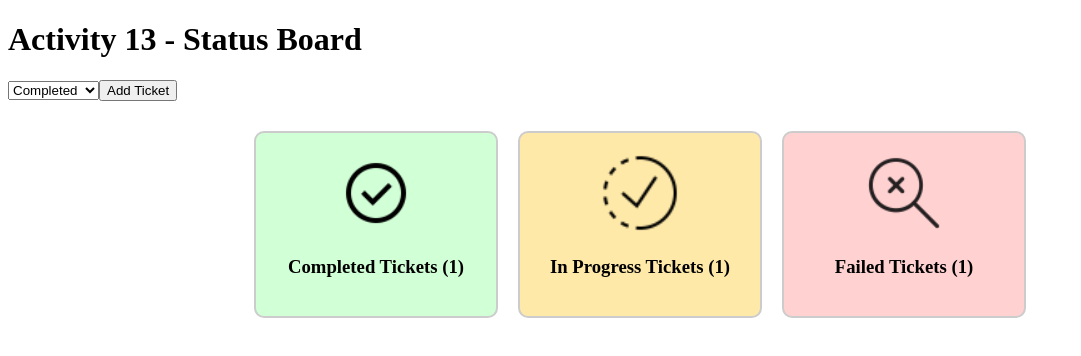
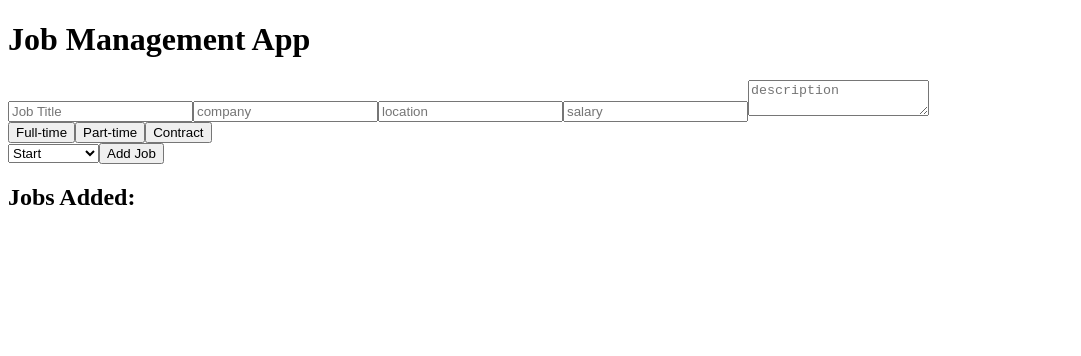
Before and after one commit to nathanfell32-debug/my-first-react-app, a React (Create React App) app: page / in a window 1280 px wide. Shown: the top 356 px of the page, without its empty margins (0-1081 px from the left). Built offline with nearby package versions, Linux system fonts and the light colour scheme.

Commit message:
practical activity 14 - Building a job management application form
Building a Job Management Application Form
Objective: Create a React application with a form to add and categorize jobs, including input fields, category selection, and job status options.

```diff
--- a/src/App.js
+++ b/src/App.js
@@ -1,14 +1,29 @@
 import React from "react";
-import StatusBoard from "./activity-13/StatusBoard";
-
+import { useState } from "react";
+import JobForm from "./activity-14/JobForm";
 
 function App() {
+  const [jobs, setJobs] = useState([]);
+
+  function handleAddJob(newJob) {
+    setJobs([...jobs, newJob]);
+  }
+
   return (
-    <div className="App">
-      <h1>Activity 13 - Status Board</h1>
-      <StatusBoard />
+    <div>
+      <h1>Job Management App</h1>
+
+      <JobForm onAddJob={handleAddJob} />
+
+      <h2>Jobs Added:</h2>
+      <ul>
+        {jobs.map((job, index) => (
+          <li key={index}>
+            <strong>{job.title}</strong>> - {job.company}, {job.location}
+          </li>
+        ))}
+      </ul>
     </div>
-   );
+  );
 }
-
 export default App;
--- /dev/null
+++ b/src/activity-14/JobForm.jsx
@@ -0,0 +1,74 @@
+import { useState } from "react";
+
+function JobForm ({ onAddJob }) {
+    const [formData, setFormData] = useState({
+        title: "",
+        company: "",
+        location: "",
+        salary: "",
+        description: "",
+        category: "",
+        status: "start",
+      });
+
+      function handleChange(e) {
+        setFormData({
+            ...formData,
+            [e.target.name]: e.target.value,
+        });
+      }
+      function handleCategorySelect(category) {
+        setFormData({
+            ...formData,
+            category,
+        });
+      }
+      function handleSubmit(e) {
+        e.preventDefault();
+
+        if (!formData.title || !formData.category || !formData.status) {
+            alert("Please fill in all required fields.");
+            return;
+        }
+
+        onAddJob(formData);
+
+        setFormData({
+            title: "",
+            company: "",
+            location: "",
+            salary: "",
+            description: "",
+            category: "",
+            status: "start",
+        });
+      }
+
+      return (
+        <form onSubmit={handleSubmit}>
+            <input name="title" value={formData.title} onChange={handleChange} placeholder="Job Title" />
+            <input name="company" value={formData.company} onChange={handleChange} placeholder="company" />
+            <input name="location" value={formData.location} onChange={handleChange} placeholder="location" />
+            <input name="salary" value={formData.salary} onChange={handleChange} placeholder="salary" />
+            <textarea name="description" value={formData.description} onChange={handleChange} placeholder="description" />
+
+            {/* category buttons */}
+            <div>
+                <button type="button" onClick={() => handleCategorySelect("full-time")}>Full-time</button>
+                <button type="button" onClick={() => handleCategorySelect("part-time")}>Part-time</button>
+                <button type="button" onClick={() => handleCategorySelect("contract")}>Contract</button>
+            </div>
+
+            {/* status dropdown */}
+            <select name="status" value={formData.status} onChange={handleChange}>
+                <option value="start">Start</option>
+                <option value="in-progress">In Progress</option>
+                <option value="completed">Completed</option>
+            </select>
+
+            <button type="submit">Add Job</button>
+        </form>
+      );
+}
+
+export default JobForm;
```
